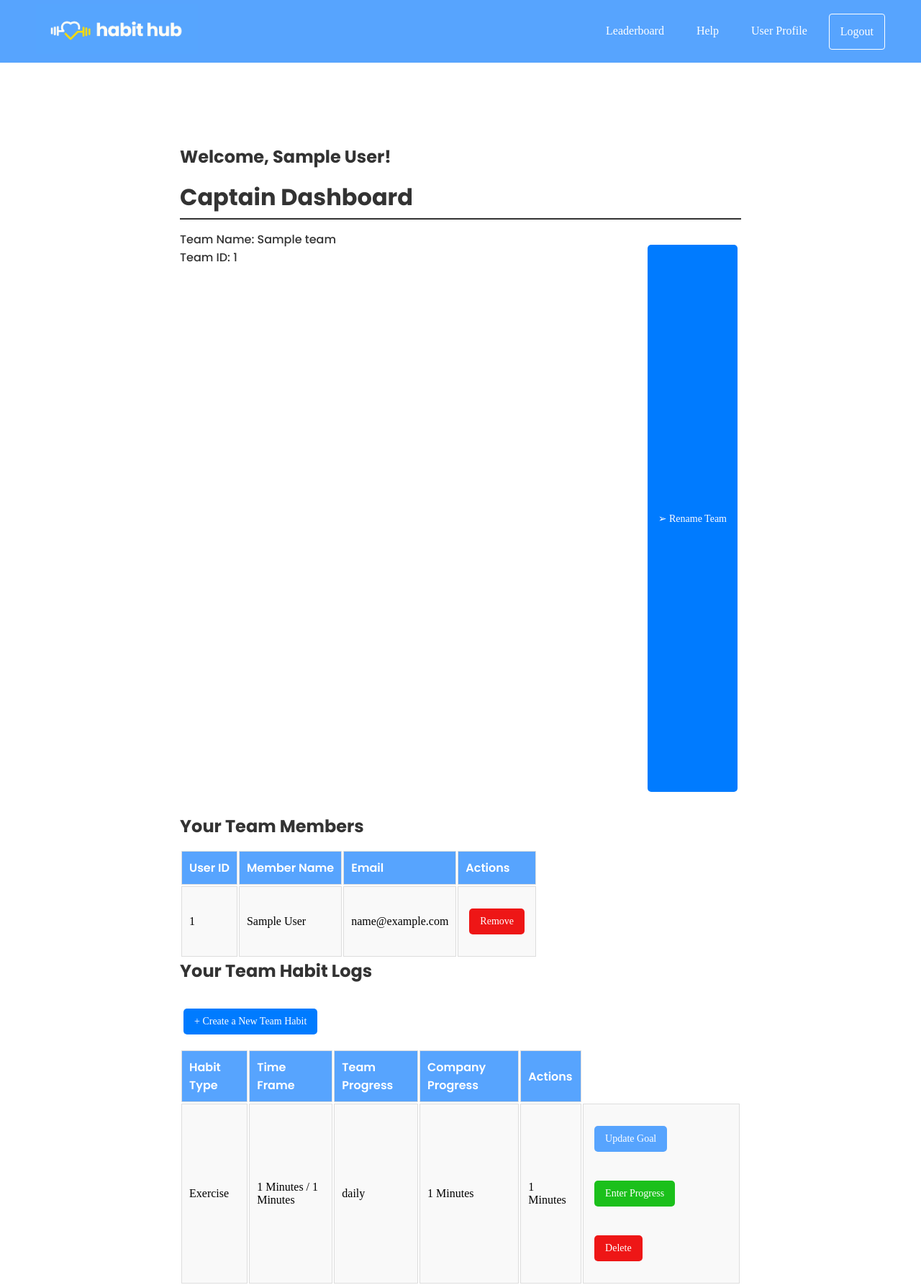
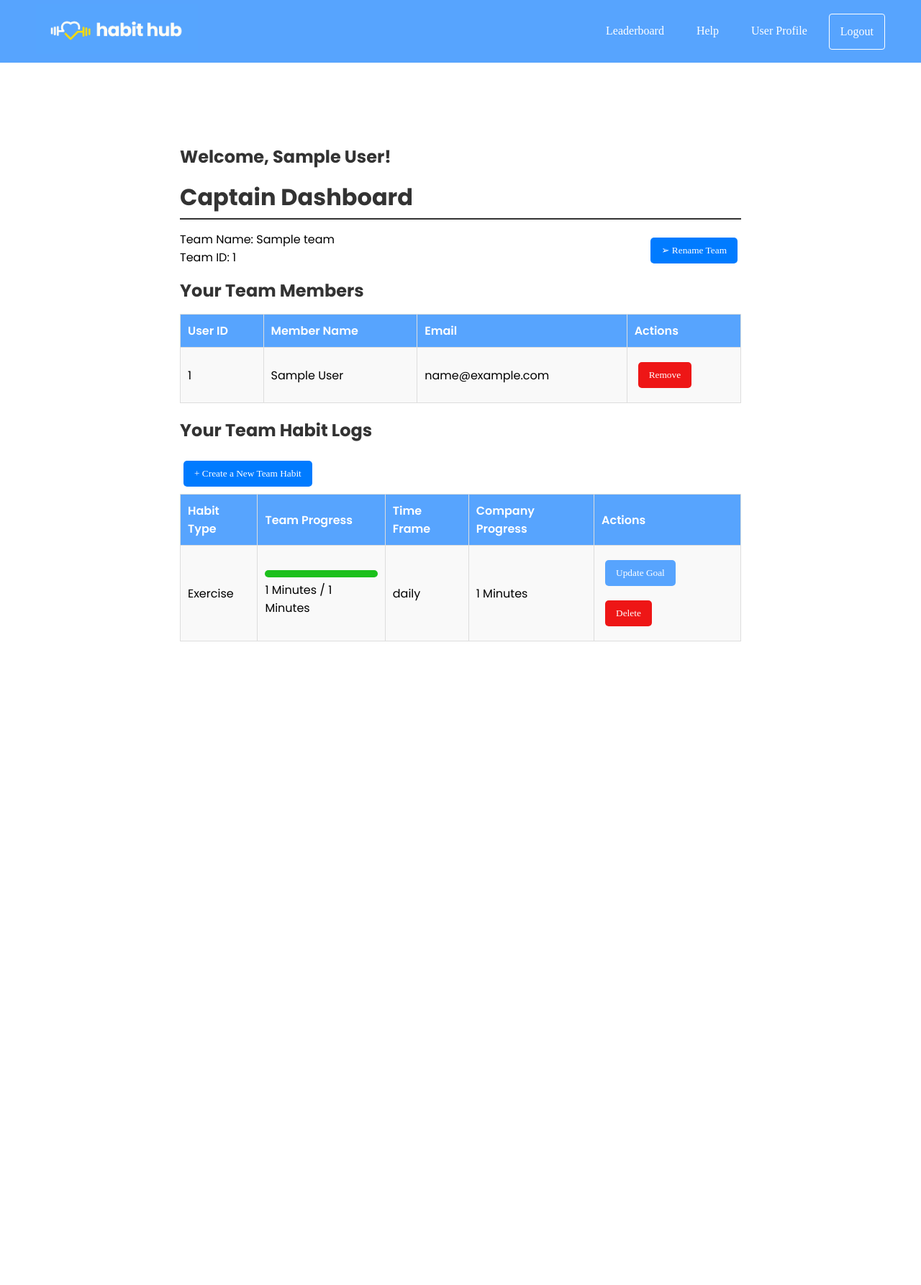
Before and after one commit to 123-miranda-123/habithackers, a PHP site: page /captain-dashboard.php?type_id=1 in a window 1280 px wide. Shown: the whole page at 72% size. After the commit the page ends 891 px from the top, so only its background shows below. Run offline with PHP 8.4, Linux system fonts and the light colour scheme; the visitor is signed in with stand-in values (Sample User, id 1); data comes from the database, SQL or seed files in the repository; tables that the repository leaves empty hold one stand-in row (values such as "Sample post"); data that the repository does not hold is empty; some web fonts are replaced.

Commit message:
team goal

```diff
--- a/captain-dashboard.php
+++ b/captain-dashboard.php
@@ -182,23 +182,14 @@ if ($result->num_rows > 0) {
         if ($result->num_rows > 0) {
         echo "<table>";
         echo "<tr><th>Habit Type</th>
+        <th>Team Progress</th>
         <th>Time Frame</th>
-        <th>Team Progress</th>
         <th>Company Progress</th>
         <th>Actions</th></tr>";
 
             while ($row = $result->fetch_assoc()) {
                 $habit_name = $row['habit_name'];
                 $unit = $row['unit'];
-
-                // Fetch team goal
-                $team_goal_sql = "SELECT goal FROM team_habits JOIN habit_types ON team_habits.habit_type_id = habit_types.id
-                WHERE habit_name = ? AND team_id = ?";
-                $team_stmt = $conn->prepare($team_goal_sql);
-                $team_stmt->bind_param("si", $habit_name, $_SESSION['team_id']);
-                $team_stmt->execute();
-                $team_goal_result = $team_stmt->get_result();
-                $team_goal = ($team_goal_result->num_rows > 0) ? $team_goal_result->fetch_assoc()['goal'] : null;
 
                 // Fetch company goal
                 $company_goal_sql = "SELECT goal FROM company_habits JOIN habit_types ON company_habits.habit_type_id = habit_types.id WHERE habit_name = ?";
@@ -220,11 +211,9 @@ if ($result->num_rows > 0) {
                         " . $row['progress'] . " " . $row['unit'] . " / " . $row['goal'] . " " . $row['unit'] . "
                       </td>";
                 echo "<td>" . $row['time_frame'] . "</td>";
-                echo "<td>" . ($team_goal ? $team_goal . " " . $unit : "Not set") . "</td>";
                 echo "<td>" . ($company_goal ? $company_goal . " " . $unit : "Not set") . "</td>";
                 echo "<td>
                         <button id='set-goal' class='open-btn' onclick='openPopup2(".$row['habit_type_id'].")'>Update Goal</button>
-                        <button id='enter-progress' class='open-btn' onclick='openPopup3(".$row['habit_type_id'].")'>Enter Progress</button>
                         <button id='delete-goal'><a href='delete-goal.php?habit_type_id=" . $row['habit_type_id'] . "'>Delete</a></button>
                       </td>";
                 echo "<input type='hidden' name='habit_type_id' value='" . $row['habit_type_id'] . "'>";
--- a/new-team.php
+++ b/new-team.php
@@ -54,8 +54,8 @@ require_once "database.php";
         </div>
 
         <div class = "submit-btn">
-            <button type="submit" name = "submit">Create Team</button>
-            <button id = "cancel" type="button" name = "cancel" a href = "window.history.back()">Cancel</button>
+            <button id = "submit" type="submit" name = "submit">Create Team</button>
+            <button id = "cancel" type="button" name = "cancel" onclick = "window.history.back()">Cancel</button>
         </div>
 
     </form>
--- a/styles/member-dashboard.css
+++ b/styles/member-dashboard.css
@@ -1,26 +1,26 @@
 @font-face {
     font-family: 'Poppins';
-  src: url(fonts/Poppins/Poppins-Bold.ttf)
+    src: url(../fonts/Poppins/Poppins-Bold.ttf)
   }
 
   @font-face {
     font-family: 'Poppins-SemiBold';
-  src: url(fonts/Poppins/Poppins-SemiBold.ttf)
+    src: url(../fonts/Poppins/Poppins-SemiBold.ttf)
   }
 
   @font-face {
     font-family: 'Poppins-Regular';
-  src: url(fonts/Poppins/Poppins-Regular.ttf)
+    src: url(../fonts/Poppins/Poppins-Regular.ttf)
   }
 
   @font-face {
     font-family: 'Poppins-Italic';
-  src: url(fonts/Poppins/Poppins-Italic.ttf)
+    src: url(../fonts/Poppins/Poppins-Italic.ttf)
   }
 
   @font-face {
     font-family: 'Lexend';
-  src: url(fonts/Lexend/Lexend-VariableFont_wght.ttf);
+    src: url(../fonts/Lexend/Lexend-VariableFont_wght.ttf);
   }
 
 
@@ -31,36 +31,11 @@
 }
 
 html {
-<<<<<<< Updated upstream
       height: 100%;
       width: 100%;
       background-color: white;
       min-height: 100vh;
       height: 100%;
-}
-
-#title {
-  margin-bottom: 10px;
-  display: flex;
-  justify-content: space-between;
-=======
-    height: 100%;
-    width: 100%;
-    background-color: white;
-    min-height: 100vh;
-    height: 100%;
->>>>>>> Stashed changes
-}
-
-#left-title {
-  align-items: left;
-}
-
-#rename-team {
-  right: 0;
-}
-.container {
-  margin: 200px 250px;
 }
 
 #title {
@@ -76,19 +51,8 @@ html {
 #rename-team {
   right: 0;
 }
-
-h1, h2 {
-  font-family: "Poppins", serif;
-  font-weight: 700;
-  font-style: normal;
-  color: #333;
-  margin-bottom: 15px;
-}
-
-h1 {
-  font-size: 2rem;
-  border-bottom: 2px solid #333;
-  padding-bottom: 5px;
+.container {
+    margin: 200px 250px;
 }
 
 h1, h2 {
@@ -108,7 +72,6 @@ h1 {
 h2 {
   font-size: 1.5rem;
 }
-<<<<<<< Updated upstream
 .overlay {
     position: fixed;
     top: 0;
@@ -209,7 +172,7 @@ h2 {
     color: white;
   }
 
-  #delete {
+  #delete, #delete-goal {
     background-color: rgb(238, 22, 22);
     color: white;
   }
@@ -217,8 +180,6 @@ h2 {
   .greyed-out {
     filter: brightness(0.5);
   }
-=======
->>>>>>> Stashed changes
 
 /* General table styles */
 table {
@@ -257,141 +218,22 @@ table tr:nth-child(even) {
   table tr:hover {
     background-color: #f1f1f1;
   }
-
-/* Buttons in table */
-
-button{
-  padding: 5px 10px;
-  margin: 0 2px;
-  background-color: #1bc01b;
-  color: white;
-  font-family: "Poppins", serif;
-  font-weight: 400;
-  font-style: normal;
-  border: none;
-  border-radius: 3px;
-  cursor: pointer;
-  font-size: 14px;
-  text-decoration: none;
+  .progress-bar {
+    width: 100%;
+    height: 10px;
+    background-color: #f3f3f3;
+    border-radius: 5px;
+    margin-bottom: 5px;
 }
 
-#edit {
-  background-color: #57a4fe;
-}
-#delete {
-  background-color: rgb(238, 22, 22);
-}
-a {
-  text-decoration: none;
-  color: white;
+.progress {
+    height: 100%;
+    background-color: #1bc01b;
+    border-radius: 5px;
 }
 
 p {
     font-family: "Poppins", serif;
-  font-weight: 500;
-  font-style: normal;
-  color: #333;
-}
-
-.overlay {
-  position: fixed;
-  top: 0;
-  left: 0;
-  width: 100%;
-  height: 100%;
-  background: rgba(0, 0, 0, 0.5);
-  display: none;
-  justify-content: center;
-  align-items: center;
-  z-index: 1000;
-}
-
-.popup {
-  background: #fff;
-  padding: 20px;
-  border-radius: 10px;
-  width: 300px;
-  text-align: center;
-  box-shadow: 0 2px 10px rgba(0, 0, 0, 0.2);
-  font-family: "Poppins", serif;
     font-weight: 400;
     font-style: normal;
 }
-
-.input-group, .dropdown {
-
-  font-family: "Poppins", serif;
-  font-weight: 400;
-  font-style: normal;
-  margin-bottom: 15px;
-  text-align: left;
-}
-
-.input-group label {
-  display: block;
-  margin-bottom: 5px;
-  color: #333;
-}
-
-.input-group input {
-  width: 100%;
-  padding: 7px;
-  border: 1px solid #ccc;
-  border-radius: 5px;
-  font-size: 1em;
-  color: #333;
-}
-
-.popup h2 {
-  margin-top: 0;
-}
-
-.dropdown, .input-box {
-  width: 100%;
-  margin: 10px 0;
-  padding: 8px;
-  border: 1px solid #ccc;
-  border-radius: 5px;
-}
-
-button {
-  font-family: 'Lexend';
-  padding: 10px 15px;
-  margin: 20px 5px;
-  border: none;
-  border-radius: 5px;
-  cursor: pointer;
-}
-
-
-.open-btn, #rename-team {
-  background-color: #007bff;
-  color: white;
-}
-
-.cancel-btn {
-  background-color: rgb(238, 22, 22);
-  color: white;
-}
-
-.submit-btn {
-  background-color: #1bc01b;
-  color: white;
-}
-
-button a {
-  text-decoration: none;
-  color: white;
-}
-
-#set-goal {
-  background-color: #57a4fe;
-}
-
-#delete-goal {
-  background-color: rgb(238, 22, 22);
-}
-
-.greyed-out {
-  filter: brightness(0.5);
-}
```
Also changed, not shown: create-teamhabit.php (+8 -21 lines), delete-goal.php (+34 -8 lines), enter-progress.php (+16 -4 lines), member-dashboard.php (+0 -44 lines), set-teamgoal.php (+6 -2 lines). Lines whose indentation alone changed are shown as unchanged.
